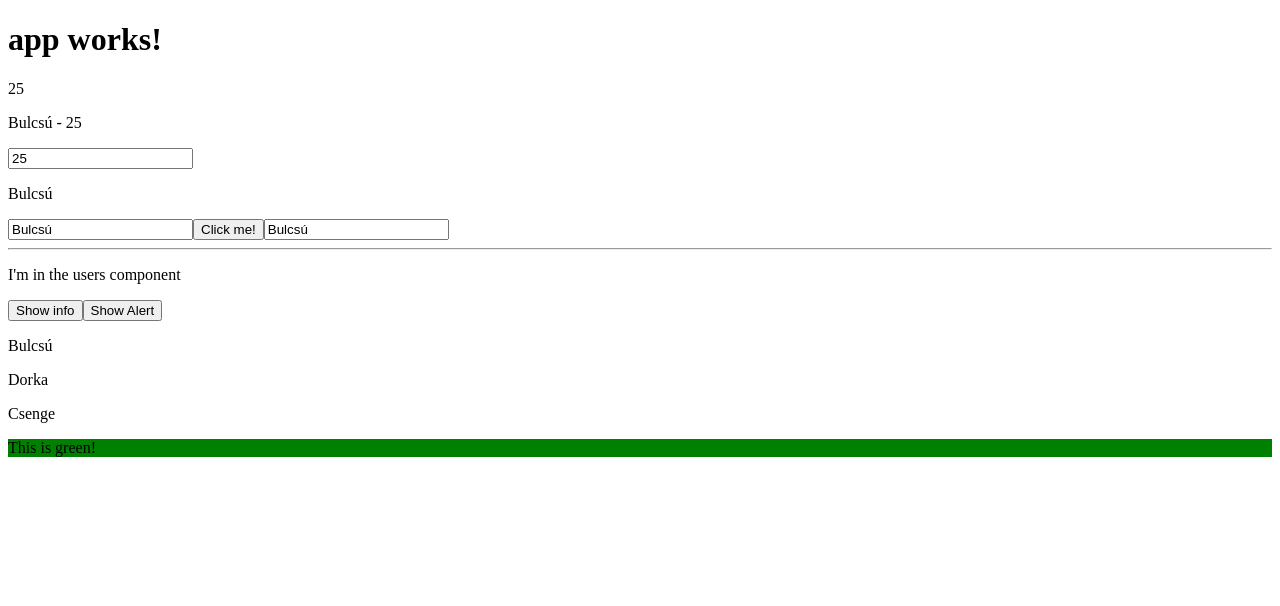
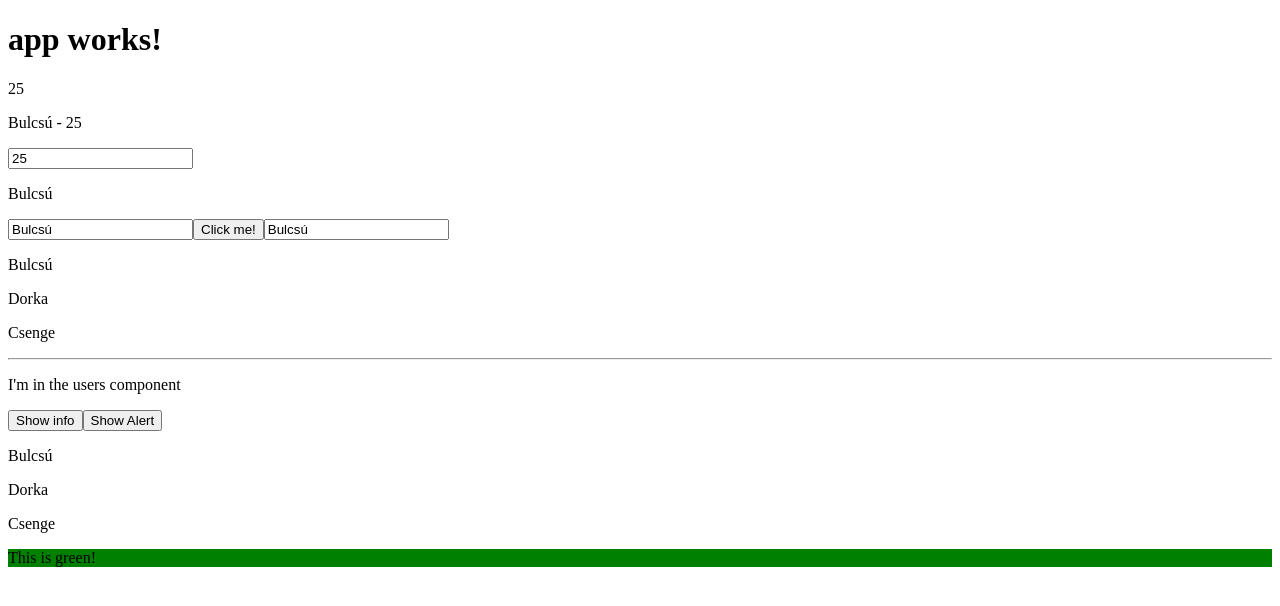
Before and after one commit to BulcsuFarmasi/ionic-udemy-s11, an Angular app: page / in a window 1280 px wide. Shown: the top 606 px of the page. Built offline with nearby package versions, Linux system fonts and the light colour scheme.

Commit message:
providers and di - component level

```diff
--- a/src/app/app.component.html
+++ b/src/app/app.component.html
@@ -8,5 +8,7 @@
 <input type="text" [value]="getName()" />
 <button (click)="setAge(30)">Click me!</button>
 <input type="text" [(ngModel)]="person.name" />
+<p *ngFor="let user of users">{{ user }}</p>
 <hr />
-<app-users [users]="registredUsers" (alertTrown)="onChildAlert($event)"></app-users>
+<!--<app-users [users]="registredUsers" (alertTrown)="onChildAlert($event)"></app-users>-->
+<app-users (alertTrown)="onChildAlert($event)"></app-users>
--- a/src/app/app.component.ts
+++ b/src/app/app.component.ts
@@ -1,9 +1,13 @@
 import { Component } from '@angular/core';
+
+
+import { UsersService } from './users.service';
 
 @Component({
   selector: 'app-root',
   templateUrl: './app.component.html',
-  styleUrls: ['./app.component.css']
+  styleUrls: ['./app.component.css'],
+  providers: [UsersService]
 })
 export class AppComponent {
   title = 'app works!';
@@ -12,7 +16,11 @@ export class AppComponent {
     name: 'Bulcsú',
     age: 25
   };
-  registredUsers = ['Bulcsú', 'Dorka', 'Csenge'];
+  users:any[];
+
+  constructor(private usersService:UsersService){
+      this.users = this.usersService.getUsers();
+  }
 
   getName () {
     return 'Bulcsú';
--- /dev/null
+++ b/src/app/users.service.ts
@@ -0,0 +1,7 @@
+export class UsersService {
+    private registeredUsers = ['Bulcsú', 'Dorka', 'Csenge'];
+
+    getUsers () {
+        return this.registeredUsers
+    }
+}
--- a/src/app/users/users.component.ts
+++ b/src/app/users/users.component.ts
@@ -1,4 +1,6 @@
 import { Component, Input, EventEmitter, Output } from '@angular/core';
+
+import { UsersService } from '../users.service';
 
 @Component({
     selector: 'app-users',
@@ -9,13 +11,19 @@ import { Component, Input, EventEmitter, Output } from '@angular/core';
         <p *ngIf="showInfo">Some extra user information!</p>
         <p *ngFor="let user of users">{{ user }}</p>
         <p [ngStyle]="{'background-color': color}">This is green!</p>
-    `
+    `,
+    providers: [UsersService]
 })
 export class UsersComponent {
     showInfo = false;
     color = 'green';
-    @Input() users:any;
+    //@Input() users:any;
+    users:any[];
     @Output() alertTrown = new EventEmitter<string>();
+
+    constructor(private usersService:UsersService){
+        this.users = this.usersService.getUsers();
+    }
 
     onShowAlert() {
         this.alertTrown.emit('This is my message!');
```
